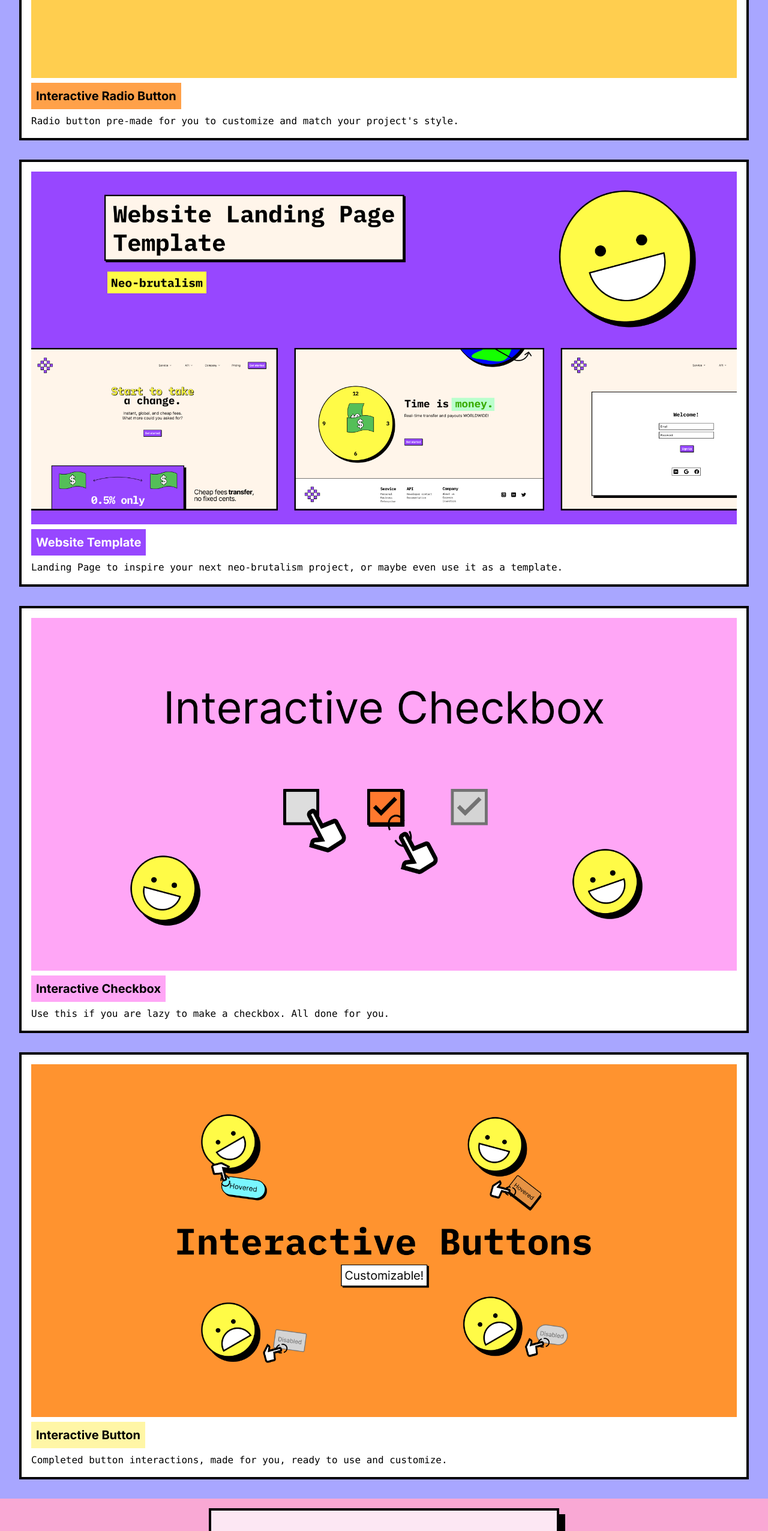
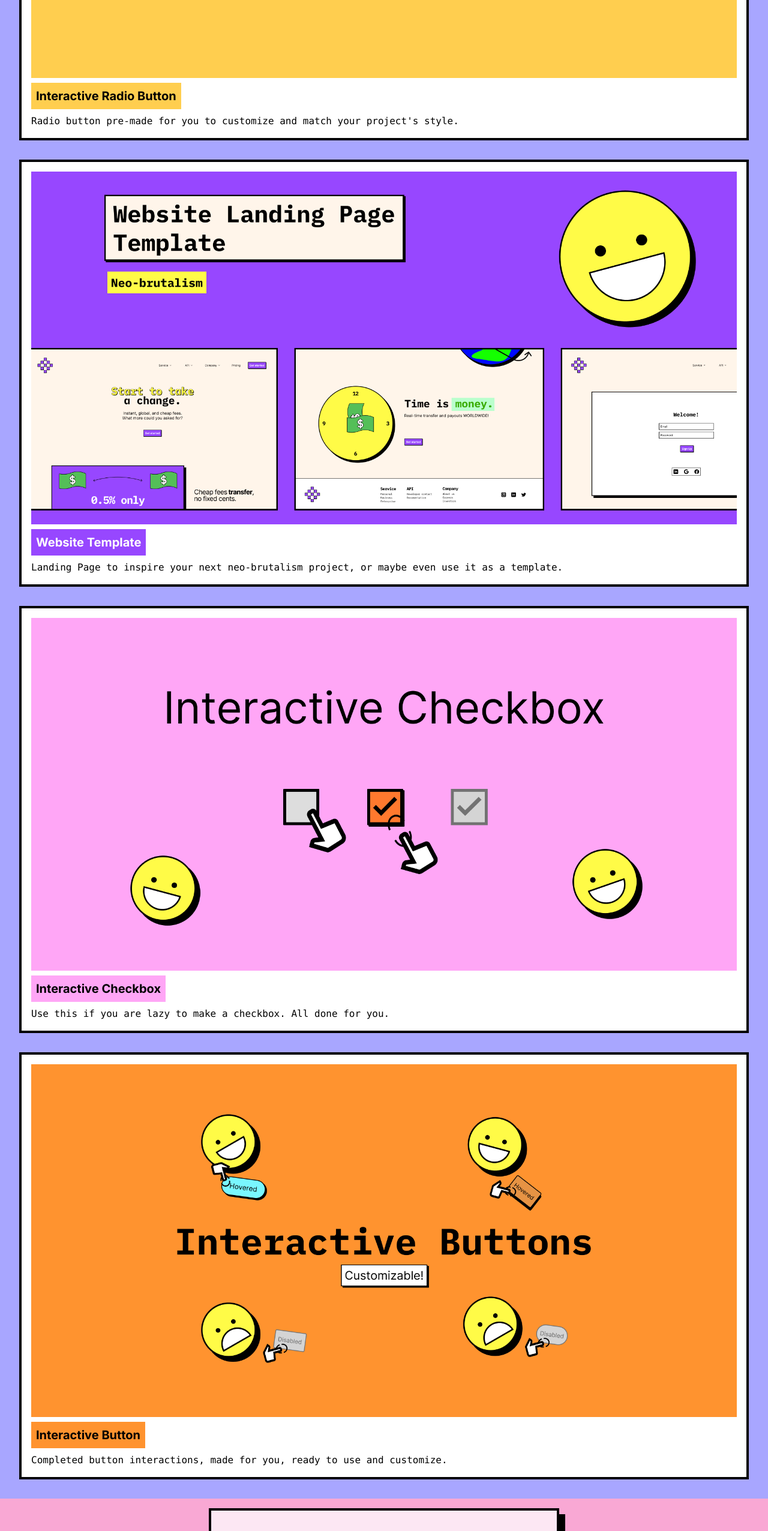
Before and after one commit to muhamaddigdaya/portfolio, a Next.js app: page / in a window 1280 px wide. Shown: the part 2900-5452 px from the top of the page at 60% size. Built offline with nearby package versions, Linux system fonts and the light colour scheme.

Commit message:
color fix

```diff
--- a/src/app/components/Community.tsx
+++ b/src/app/components/Community.tsx
@@ -26,7 +26,7 @@ const Community = (props: Props) => {
       <Link href="https://www.figma.com/community/file/1131738974378358873/UI-Component---Interactive-Selection-Radio-Button(customizable)" target="_blank">
         <div className="bg-white hover:bg-blue-100 w-fit text-black p-4 space-y-2 border-4 w-fit border-black">
           <Image src="/Radio.png" width={1920} height={960} alt="Radio Thumbnail" className="xl:w-500px lg:w-450 md:w-400 sm:w-200px"/>
-          <h2 className="text-xl font-bold text-black bg-[#FFA149] w-fit p-2">Interactive Radio Button</h2>
+          <h2 className="text-xl font-bold text-black bg-[#FFCE4F] w-fit p-2">Interactive Radio Button</h2>
           <p className="font-mono w-4/5">Radio button pre-made for you to customize and match your project's style.</p>
         </div>
       </Link>
@@ -47,7 +47,7 @@ const Community = (props: Props) => {
       <Link href="https://www.figma.com/community/file/1209140581871190509/UI-Component---Interactive-Button-(customizable)" target="_blank">
         <div className="bg-white hover:bg-purple-100  w-fit text-black p-4 space-y-2 border-4 w-fit border-black">
           <Image src="/Button.png" width={1920} height={960} alt="Button Thumbnail" className="xl:w-500px lg:w-450 md:w-400 sm:w-200px"/>
-          <h2 className="text-xl font-bold text-black bg-[#FFF6A6] w-fit p-2">Interactive Button</h2>
+          <h2 className="text-xl font-bold text-black bg-[#FF932F] w-fit p-2">Interactive Button</h2>
           <p className="font-mono w-4/5">Completed button interactions, made for you, ready to use and customize.</p>
         </div>
       </Link>
```
